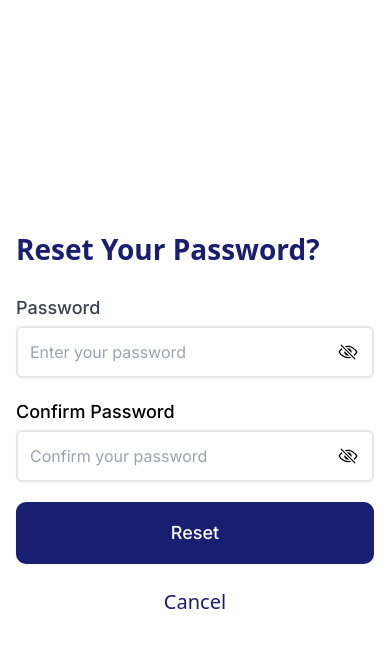
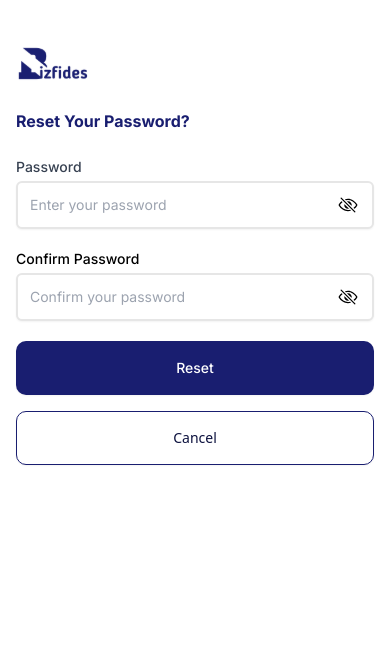
Before and after one commit to Darkchoco3/BIZFIDES_, a React (Vite) app: page /reset in a window 390 px wide. Shown: the top 648 px of the page. Built offline with nearby package versions, Linux system fonts and the light colour scheme.

Commit message:
done with the reset and forget font on mobile

```diff
--- a/src/Auth/ForgetPassword.jsx
+++ b/src/Auth/ForgetPassword.jsx
@@ -55,26 +55,27 @@ const ForgetPassword = () => {
   return (
     <main className="">
       <div className="bg-white w-full h-screen flex">
-        <div className="lg:w-1/2 p-4 py-8 lg:p-12 lg:px-20 flex flex-col justify-center container mx-auto">
-          <h2 className="text-[28px] font-semibold text-primary lg:max-w-[390px]">
-            Forgot password?
+        <div className="lg:w-1/2 p-4 py-8 lg:p-12 lg:px-20 flex flex-col justify-start lg:justify-center container mx-auto">
+        <img src={logo} alt="logo" className='w-[74px] h-[42px] my-[10px] mb-[25px] lg:hidden' />
+        <h2 className="text-[16px] md:text-xl lg:text-[28px] font-bold text-primary lg:max-w-[390px] font-inter">
+          Forgot password?
           </h2>
-          <p className="font-medium text-[20px] text-neutral-black">No worries, we’ll send you reset instructions.</p>
+          <p className="font-medium text-[12px] md:text-sm lg:text-[20px] text-neutral-black py-4">No worries, we’ll send you reset instructions.</p>
 
           {/* Form start */}
           <form onSubmit={handleSubmit(onSubmit)} className="space-y-5 mt-6 font-inter">
             <div>
-              <label htmlFor="email" className="block text-lg font-medium text-gray-700">Email</label>
+              <label htmlFor="email" className="block text-sm md:text-base lg:text-lg font-medium text-gray-700">Email</label>
               <input
                 type="email"
                 {...register("email", { required: 'Email is required' })}
                 placeholder="Enter your Email"
-                className="mt-1 block w-full px-3 py-3 border-[2px] border-neutral-grey-200 rounded-md shadow-sm focus:outline-none focus:ring-1 focus:ring-primary focus:border-primary"
+                className="mt-1 block w-full text-sm md:text-base lg:text-lg px-3 py-3 border-[2px] border-neutral-grey-200 rounded-md shadow-sm focus:outline-none focus:ring-1 focus:ring-primary focus:border-primary"
               />
               {errors.email && <p className="text-primary-red text-sm">{errors.email.message}</p>}
             </div>
             <div>
-              <button type="submit" className="w-full flex justify-center py-4 px-4 border border-transparent rounded-[10px] shadow-sm text-lg font-medium text-white bg-primary hover:bg-primary-dark"
+              <button type="submit" className="w-full flex justify-center py-4 px-4 border border-transparent rounded-[10px] shadow-sm text-sm md:text-base lg:text-lg font-medium text-white bg-primary hover:bg-primary-dark"
                 disabled={loading}
               >
                 {loading ? 'Loading...' : 'Reset Password'}
@@ -83,7 +84,7 @@ const ForgetPassword = () => {
           </form>
           {/* Form end */}
 
-          <p className="mt-6 text-center font-medium text-xl">
+          <p className="mt-6 text-center font-medium text-sm md:text-base lg:text-lg">
             <Link to="/" className="text-primary"><span className='pr-4'>&lt;</span>Back to home</Link>
           </p>
         </div>
--- a/src/Auth/ResetPassword.jsx
+++ b/src/Auth/ResetPassword.jsx
@@ -19,7 +19,7 @@ const ResetPassword = () => {
 
   const closeModal = () => {
     setIsModalOpen(false);
-    reset()
+    reset();
   };
 
   // Initialize useForm hook
@@ -62,8 +62,13 @@ const ResetPassword = () => {
   return (
     <main className="">
       <div className="bg-white w-full h-screen flex">
-        <div className="lg:w-1/2 p-4 py-8 lg:p-12 lg:px-20 flex flex-col justify-center container mx-auto">
-          <h2 className="text-[28px] font-semibold text-primary lg:max-w-[390px]">
+        <div className="lg:w-1/2 p-4 py-8 lg:p-12 lg:px-20 flex flex-col justify-start lg:justify-center container mx-auto">
+          <img
+            src={logo}
+            alt="logo"
+            className="w-[74px] h-[42px] my-[10px] mb-[25px] lg:hidden"
+          />
+          <h2 className="text-[16px] md:text-xl lg:text-[28px] font-bold text-primary lg:max-w-[390px] font-inter">
             Reset Your Password?
           </h2>
 
@@ -75,7 +80,7 @@ const ResetPassword = () => {
             <div>
               <label
                 htmlFor="password"
-                className="block text-lg font-medium text-gray-700 "
+                className="block text-sm md:text-base lg:text-lg font-medium text-gray-700 "
               >
                 Password
               </label>
@@ -86,7 +91,7 @@ const ResetPassword = () => {
                     required: "Password is required",
                   })}
                   placeholder="Enter your password"
-                  className="relative mt-1 block w-full px-3 py-3 border-[2px] border-neutral-grey-200 rounded-md shadow-sm focus:outline-none focus:ring-1 focus:ring-primary focus:border-primary"
+                  className="relative mt-1 block w-full text-sm md:text-base lg:text-lg px-3 py-3 border-[2px] border-neutral-grey-200 rounded-md shadow-sm focus:outline-none focus:ring-1 focus:ring-primary focus:border-primary"
                 />
                 <div
                   className="absolute inset-y-0 right-4 flex items-center cursor-pointer text-xl"
@@ -105,7 +110,7 @@ const ResetPassword = () => {
             <div>
               <label
                 htmlFor="confirmPassword"
-                className="block text-lg font-medium"
+                className="block text-sm md:text-base lg:text-lg font-medium"
               >
                 Confirm Password
               </label>
@@ -119,7 +124,7 @@ const ResetPassword = () => {
                       value === watch("password") || "Passwords do not match",
                   })}
                   placeholder="Confirm your password"
-                className="mt-1 block w-full px-3 py-3 border-[2px] border-neutral-grey-200 rounded-md shadow-sm focus:outline-none focus:ring-1 focus:ring-primary focus:border-primary"
+                  className="mt-1 block w-full text-sm md:text-base lg:text-lg px-3 py-3 border-[2px] border-neutral-grey-200 rounded-md shadow-sm focus:outline-none focus:ring-1 focus:ring-primary focus:border-primary"
                 />
                 <div
                   className="absolute inset-y-0 right-4 flex items-center cursor-pointer text-xl"
@@ -137,7 +142,7 @@ const ResetPassword = () => {
             <div>
               <button
                 type="submit"
-                className="w-full flex justify-center py-4 px-4 border border-transparent rounded-[10px] shadow-sm text-lg font-medium text-white bg-primary hover:bg-primary-dark"
+                className="w-full flex justify-center py-4 px-4 border border-transparent rounded-[10px] shadow-sm text-sm md:text-base lg:text-lg font-medium text-white bg-primary hover:bg-primary-dark"
                 disabled={loading}
               >
                 {loading ? "Loading..." : "Reset"}
@@ -146,11 +151,13 @@ const ResetPassword = () => {
           </form>
           {/* Form end */}
 
-          <p className="mt-6 text-center font-medium text-xl">
-            <Link to="/" className="text-primary">
+          <button
+                className="w-full flex justify-center py-4 px-4 border mt-4 rounded-[10px] shadow-sm text-sm md:text-base lg:text-lg font-medium bg-white border-primary text-primary-dark"
+                >
+            <Link to="/">
               Cancel
             </Link>
-          </p>
+          </button>
         </div>
         <div
           className="hidden lg:flex lg:w-1/2 h-screen bg-cover relative"
@@ -169,9 +176,7 @@ const ResetPassword = () => {
         closeOnClickOutside={false}
       >
         <div className="w-full text-center py-8 font-roboto">
-          <h2 className="text-primary font-semibold text-[32px]">
-          Awesome !
-         </h2>
+          <h2 className="text-primary font-semibold text-[32px]">Awesome !</h2>
           <p className="text-xl text-neutral-grey-300">
             You have successfully reset your Password
           </p>
```
Lines whose indentation alone changed are shown as unchanged.
